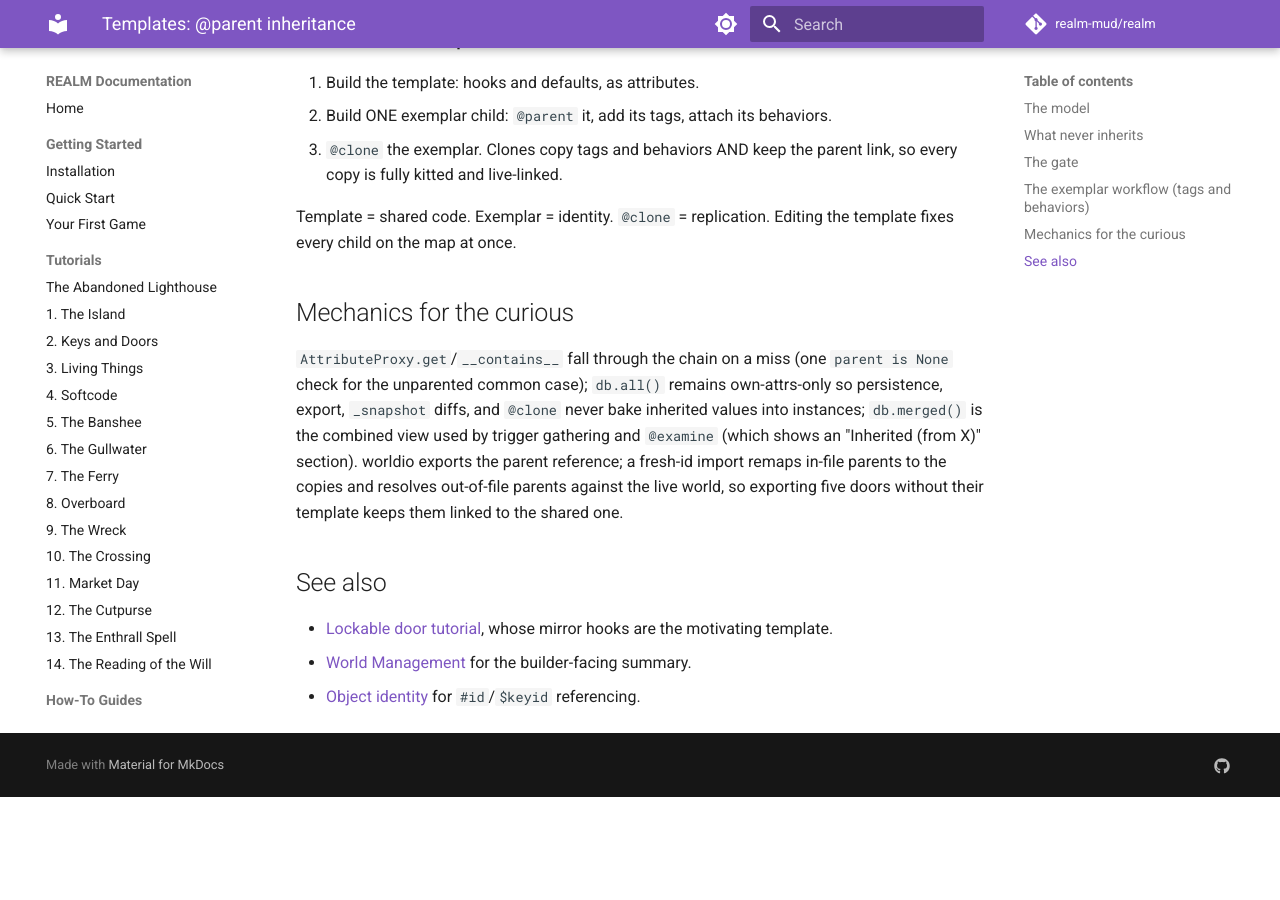
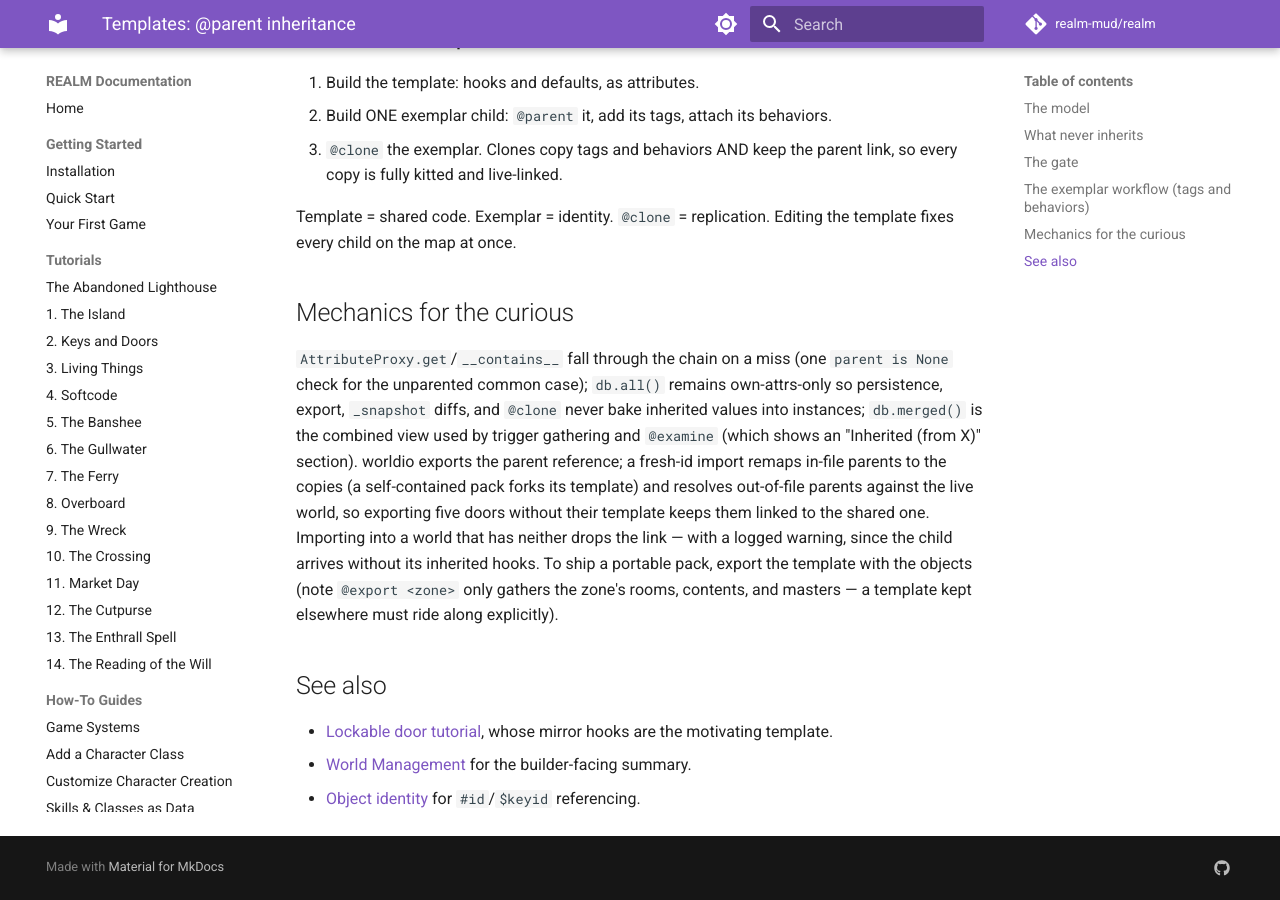
Before and after one commit to count-infinity/realm, an MkDocs documentation site: the page built from docs/design/templates.md, in a window 1280 px wide and 900 px high, scrolled down 1683 px. Built offline with MkDocs 1.6.1 and Material for MkDocs 9.7.7, drawn with Linux system fonts in a browser that asks for light colours; comment, search, counter and statistics services are not loaded; before the commit the page ends 2480 px from its top, so only the background shows below that.

Commit message:
More template work

```diff
--- a/docs/design/templates.md
+++ b/docs/design/templates.md
@@ -79,9 +79,14 @@
 `db.merged()` is the combined view used by trigger gathering and
 `@examine` (which shows an "Inherited (from X)" section). worldio
 exports the parent reference; a fresh-id import remaps in-file parents
-to the copies and resolves out-of-file parents against the live world,
-so exporting five doors without their template keeps them linked to the
-shared one.
+to the copies (a self-contained pack forks its template) and resolves
+out-of-file parents against the live world, so exporting five doors
+without their template keeps them linked to the shared one. Importing
+into a world that has neither drops the link — with a logged warning,
+since the child arrives without its inherited hooks. To ship a portable
+pack, export the template with the objects (note `@export <zone>` only
+gathers the zone's rooms, contents, and masters — a template kept
+elsewhere must ride along explicitly).
 
 ## See also
 
```
Also changed, not shown: docs/guides/world-management.md (+4 -1 lines), 2 other files.
